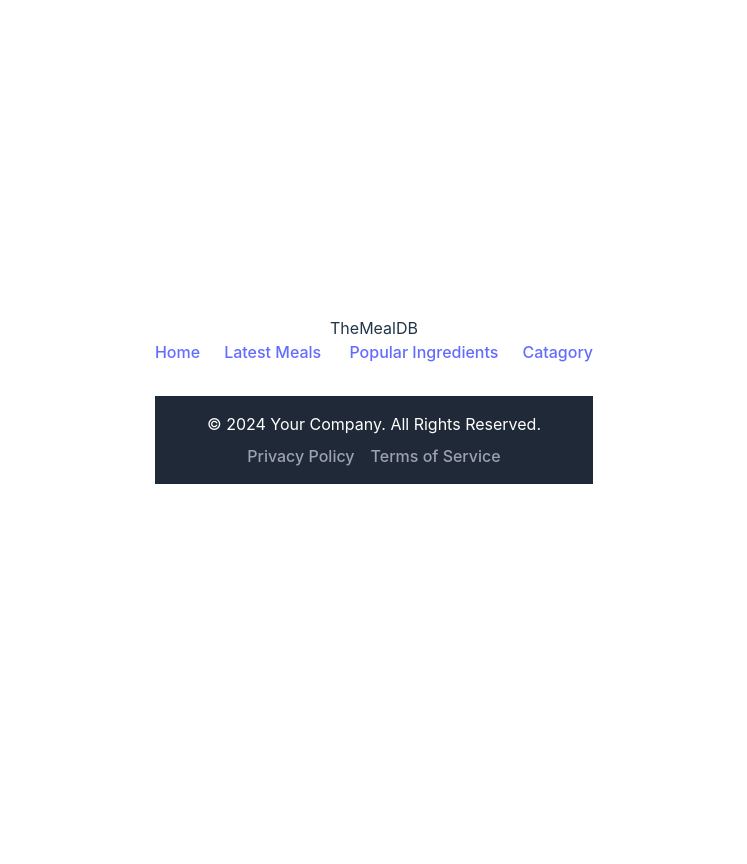
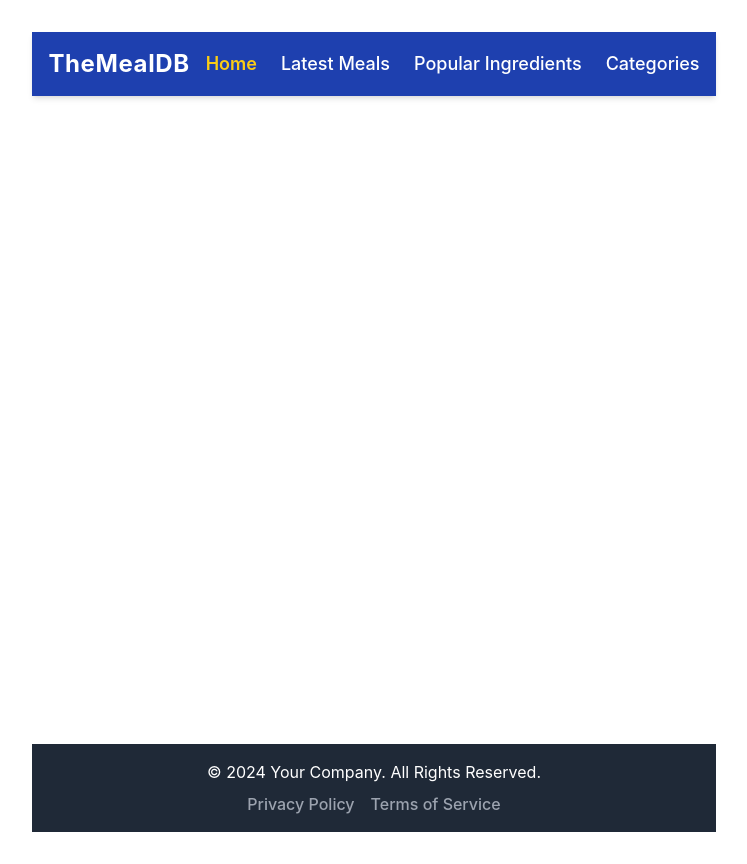
Before and after one commit to brainiac1010/TheMealDB-Nested-Routes, a React (Vite) app: page / in a window 1280 px wide. Shown: the whole page, without its empty margins (266-1013 px from the left). Before the commit the page ends 800 px from the top, so only its background shows below. Built offline with nearby package versions, Linux system fonts and the light colour scheme.

Commit message:
data transfer done

```diff
--- a/src/Components/CategoryDetails/CategoryDetails.jsx
+++ b/src/Components/CategoryDetails/CategoryDetails.jsx
@@ -5,12 +5,17 @@ const CategoryDetails = () => {
 
 
   const { idCategory, strCategory, strCategoryDescription } = meals ;
-  console.log("working ",strCategory);
+
   return (
+
+
+
     <div className="p-4">
       <h2 className="text-2xl font-bold">Details about Category: {strCategory}</h2>
-      <p className="text-gray-700 mt-2">Category ID: {idCategory}</p>
+      <p className="text-white mt-2">Category ID: {idCategory}</p>
       <p className="mt-4">{strCategoryDescription}</p>
+
+
     </div>
   );
 };
--- a/src/Components/Header/Header.jsx
+++ b/src/Components/Header/Header.jsx
@@ -1,17 +1,59 @@
-import {  NavLink } from "react-router-dom";
-
+import { NavLink } from "react-router-dom";
 
 const Header = () => {
     return (
-        <div >
-            <span>TheMealDB</span>
-            <nav className="space-x-6">
-            <NavLink to={'/'}> Home</NavLink>
-            <NavLink to={'/LatestMeals'}>Latest Meals</NavLink>
-            <NavLink to={'/PopularIngredients'}> Popular Ingredients</NavLink>
-            <NavLink to={'/categories'}>Catagory</NavLink>
-            </nav>
-        </div>
+        <header className="bg-blue-800 text-white py-4 shadow-md">
+            <div className="container mx-auto flex justify-between items-center px-4">
+
+                <span className="text-2xl font-bold tracking-wide">
+                    TheMealDB
+                </span>
+
+
+                <nav className=" pl-4 space-x-6 text-lg">
+                    <NavLink
+                        to="/"
+                        className={({ isActive }) =>
+                            isActive
+                                ? "text-yellow-400 font-semibold"
+                                : "text-white hover:text-yellow-300 transition-colors"
+                        }
+                    >
+                        Home
+                    </NavLink>
+                    <NavLink
+                        to="/LatestMeals"
+                        className={({ isActive }) =>
+                            isActive
+                                ? "text-yellow-400 font-semibold"
+                                : "text-white hover:text-yellow-300 transition-colors"
+                        }
+                    >
+                        Latest Meals
+                    </NavLink>
+                    <NavLink
+                        to="/PopularIngredients"
+                        className={({ isActive }) =>
+                            isActive
+                                ? "text-yellow-400 font-semibold"
+                                : "text-white hover:text-yellow-300 transition-colors"
+                        }
+                    >
+                        Popular Ingredients
+                    </NavLink>
+                    <NavLink
+                        to="/categories"
+                        className={({ isActive }) =>
+                            isActive
+                                ? "text-yellow-400 font-semibold"
+                                : "text-white hover:text-yellow-300 transition-colors"
+                        }
+                    >
+                        Categories
+                    </NavLink>
+                </nav>
+            </div>
+        </header>
     );
 };
 
--- a/src/Components/Home/Home.jsx
+++ b/src/Components/Home/Home.jsx
@@ -2,13 +2,14 @@ import { Outlet } from "react-router-dom";
 import Header from "../Header/Header";
 import Footer from "../Footer/Footer";
 
-
 const Home = () => {
     return (
-        <div>
-            <Header></Header>
-            <Outlet></Outlet>
-            <Footer></Footer>
+        <div className="flex flex-col min-h-screen">
+            <Header />
+            <main className="flex-grow">
+                <Outlet />
+            </main>
+            <Footer />
         </div>
     );
 };
--- a/src/Components/MealCatagory/MealCatagory.jsx
+++ b/src/Components/MealCatagory/MealCatagory.jsx
@@ -3,7 +3,7 @@ import Category from "../category/Category";
 
 const MealCatagory = () => {
     const categoriesData = useLoaderData();
-    console.log("working", categoriesData);
+    // console.log("working", categoriesData);
 
     const categories = categoriesData?.categories || [];
 
--- a/src/Components/category/Category.jsx
+++ b/src/Components/category/Category.jsx
@@ -1,6 +1,7 @@
 import { Link } from "react-router-dom";
 
 const Category = ({ categorie }) => {
+
     const { idCategory, strCategory,  strCategoryThumb } = categorie;
 
     return (
@@ -15,14 +16,14 @@ const Category = ({ categorie }) => {
 
             <div className="p-4">
                 <h2 className="text-xl font-semibold text-gray-800 mb-2">{strCategory}</h2>
-                <p className="text-sm text-gray-600 mb-4">ID: {idCategory}</p>
+
 
             </div>
 
 
             <div className="p-4 bg-gray-100 text-center">
 
-               <Link to={`/categorie/${idCategory}`}><button className="px-4 py-2 bg-blue-500 text-white rounded-lg hover:bg-blue-600 transition">
+               <Link to={`/categories/${idCategory}`}><button className="px-4 py-2 bg-blue-500 text-white rounded-lg hover:bg-blue-600 transition">
                     Learn More
                 </button> </Link>
 
```
